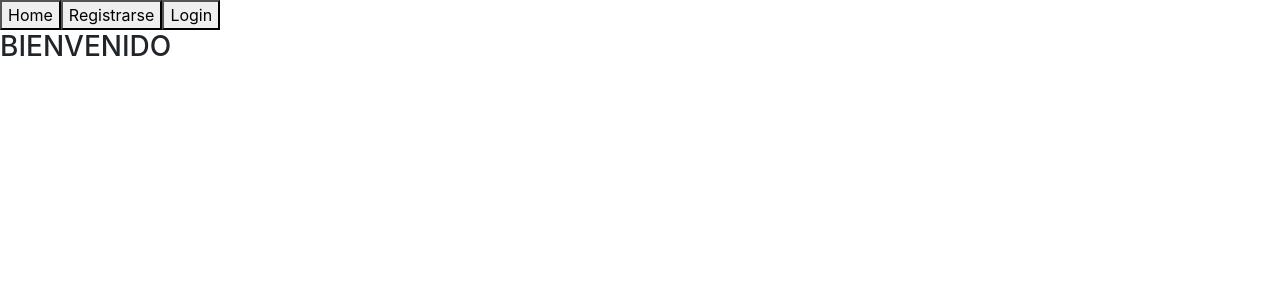
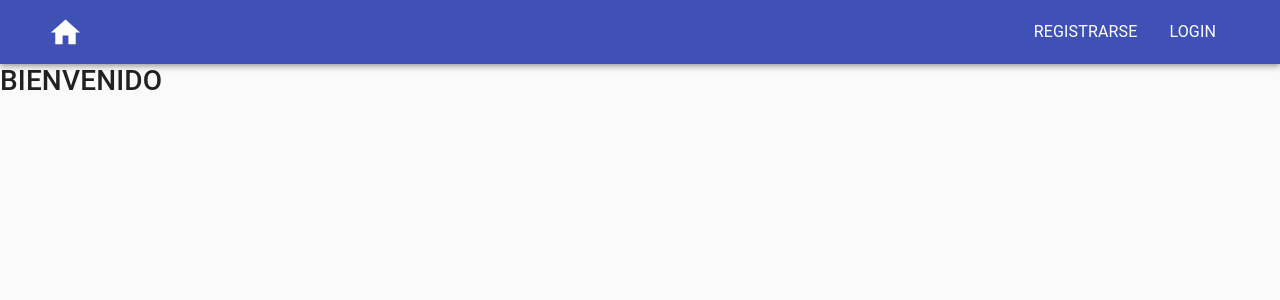
Before and after one commit to jmarfia/contabilidadFront, a React (Create React App) app in the folder contabilidad-front/: page / in a window 1280 px wide. Shown: the top 300 px of the page. Built offline with nearby package versions, Linux system fonts and the light colour scheme.

Commit message:
add navbar and table view

```diff
--- a/contabilidad-front/package.json
+++ b/contabilidad-front/package.json
@@ -3,6 +3,9 @@
   "version": "0.1.0",
   "private": true,
   "dependencies": {
+    "@material-ui/core": "^4.11.3",
+    "@material-ui/icons": "^4.11.2",
+    "@material-ui/lab": "^4.0.0-alpha.57",
     "@testing-library/jest-dom": "^5.11.10",
     "@testing-library/react": "^11.2.5",
     "@testing-library/user-event": "^12.8.3",
--- a/contabilidad-front/src/App.js
+++ b/contabilidad-front/src/App.js
@@ -1,4 +1,4 @@
-import Home from "./components/Home";
+import HomePage from "./components/Home";
 import NavBar from "./components/NavBar";
 import Login from "./components/Login";
 import Movements from "./components/Movements";
@@ -13,7 +13,7 @@ const App = () => (
     <NavBar />
     <Switch>
       <Route exact path="/">
-        <Home />
+        <HomePage />
       </Route>
       <Route exact path="/movements">
         <Movements />
--- a/contabilidad-front/src/components/Home.jsx
+++ b/contabilidad-front/src/components/Home.jsx
@@ -1,12 +1,7 @@
 import React from "react";
-import { useSelector, useDispatch } from "react-redux";
-import {isLogged} from "../store/actions"
-
 
 const Home = () => {
-    const logged = useSelector(state => state.isLogged)
     let username = localStorage.getItem("username");
-    const dispatch = useDispatch();
     return (
 
         <div>
--- a/contabilidad-front/src/components/Movements.jsx
+++ b/contabilidad-front/src/components/Movements.jsx
@@ -1,12 +1,41 @@
 import React, { useEffect, useState } from "react";
 import axios from "axios";
+import {
+  Paper,
+  makeStyles,
+  TableBody,
+  TableRow,
+  TableCell,
+  TableContainer,
+} from "@material-ui/core";
 import Button from "@material-ui/core/Button";
-import { makeStyles } from "@material-ui/core/styles";
 import DeleteIcon from "@material-ui/icons/Delete";
+import Notification from "./Notification";
+import useTable from "./useTable";
+
+const useStyles = makeStyles((theme) => ({
+  pageContent: {
+    margin: theme.spacing(5),
+    padding: theme.spacing(3),
+  },
+}));
+
+const headCells=[
+    {id:"Movement", label:"Where the money goes"},
+    {id:"Amount", label:"How much money"},
+    {id: "Delete", label:"Delete"}
+]
 
 const Movements = () => {
   const [movements, setMovements] = useState([]);
   const [error, setError] = useState("");
+  const [notify, setNotify] = useState({
+    isOpen: false,
+    message: "",
+    type: "",
+  });
+  const classes = useStyles();
+  const { TblContainer, TblHead } = useTable(movements, headCells);
 
   function getMovements() {
     let options = {
@@ -31,6 +60,7 @@ const Movements = () => {
   }, []);
 
   async function deleteMovement(id) {
+    if (window.confirm("Are you sure to delete this record?")) {
       let options = {
         method: "delete",
         url: `http://localhost:3001/api/deletemovement/${id}`,
@@ -40,8 +70,14 @@ const Movements = () => {
         console.log("el id", id);
         await axios(options);
         getMovements();
+        setNotify({
+          isOpen: true,
+          message: "Deleted successfully",
+          type: "success",
+        });
       } catch (err) {
         console.log("ENTORAL ELES", err);
+      }
     }
   }
 
@@ -52,16 +88,38 @@ const Movements = () => {
     whiteSpace: "nowrap",
   };
 
-  const useStyles = makeStyles((theme) => ({
-    button: {
-      margin: theme.spacing(1),
-    },
-  }));
-  const classes = useStyles();
+  return (
+    <>
+      <Paper className={classes.pageContent}>
+        <TblContainer>
+            <TblHead />
+          <TableBody>
+            {movements.map((movement) => (
+              <TableRow key={movement._id}>
+                <TableCell>{movement.name}</TableCell>
+                <TableCell>${movement.amount}</TableCell>
+                <TableCell>
+                <Button
+          onClick={() => deleteMovement(movement._id)}
+          variant="contained"
+          color="secondary"
+          startIcon={<DeleteIcon />}
+        ></Button>
+                </TableCell>
+              </TableRow>
+            ))}
+          </TableBody>
+        </TblContainer>
+      </Paper>
+      <Notification notify={notify} setNotify={setNotify} />
+    </>
+  );
+};
 
-  return (
-    <div>
-      <h1 id="mayuscula">Movimientos</h1>
+export default Movements;
+
+{
+  /* <h1 id="mayuscula">Movimientos</h1>
 <h2>{error}</h2>
 <div className="card-deck product-list">
   {movements.map((movement) => (
@@ -76,7 +134,6 @@ const Movements = () => {
             right: 5,
             top: 5,
           }}
-                className={classes.button}
           startIcon={<DeleteIcon />}
         ></Button>
 
@@ -88,8 +145,5 @@ const Movements = () => {
     </div>
   ))}
 </div>
-    </div>
-  );
-};
-
-export default Movements;
+<Notification notify={notify} setNotify={setNotify} /> */
+}
--- a/contabilidad-front/src/components/NavBar.jsx
+++ b/contabilidad-front/src/components/NavBar.jsx
@@ -1,67 +1,123 @@
 import React from "react";
 import { useSelector, useDispatch } from "react-redux";
 import { Link } from "react-router-dom";
-import { actionLogout } from "../store/actions"
+import { actionLogout } from "../store/actions";
 import { useHistory } from "react-router-dom";
+import {
+  AppBar,
+  Toolbar,
+  IconButton,
+  List,
+  ListItem,
+  ListItemText,
+  makeStyles,
+  Container,
+} from "@material-ui/core";
+import { Home } from "@material-ui/icons";
 
+const useStyles = makeStyles({
+  navbarDisplayFlex: {
+    display: `flex`,
+    justifyContent: `space-between`,
+  },
+  navDisplayFlex: {
+    display: `flex`,
+    justifyContent: `space-between`,
+  },
+  linkText: {
+    textDecoration: `none`,
+    textTransform: `uppercase`,
+    color: `white`,
+  },
+});
 
-
-const Home = () => {
-    const logged = useSelector(state => state.isLogged)
+const NavBar = () => {
+  const classes = useStyles();
+  const logged = useSelector((state) => state.isLogged);
   const dispatch = useDispatch();
   let history = useHistory();
 
-    function logout() {
-        localStorage.removeItem("token")
-        dispatch(actionLogout())
+  async function logout() {
+    try {
+      localStorage.removeItem("username");
+      localStorage.removeItem("token");
+      dispatch(actionLogout());
       history.push("/");
+    } catch (err) {
+      console.log(err);
+    }
   }
 
   return (
+    <>
+      <AppBar position="static">
+        <Toolbar>
+          <Container className={classes.navbarDisplayFlex}>
+            <IconButton edge="start" color="inherit" aria-label="home">
+              <a href="/" key="Movimientos" className={classes.linkText}>
+                {" "}
+                <Home fontSize="large" />
+              </a>
+            </IconButton>
 
-        <div>
-            <Link to="/">
-                <button type="button">
-                    Home
-     </button>
-            </Link>
-
+            <List
+              component="nav"
+              aria-labelledby="main navigation"
+              className={classes.navDisplayFlex}
+            >
               {logged ? (
                 <>
+                  <a
+                    href="/Movements"
+                    key="Movimientos"
+                    className={classes.linkText}
+                  >
+                    <ListItem button>
+                      <ListItemText primary="Movimientos" />
+                    </ListItem>
+                  </a>
 
-                    <Link to="/Movements">
-                        <button type="button">
-                            Ver todos los movimientos
-             </button>
-                    </Link>
-                    <Link to="/NewMovement">
-                        <button type="button">
-                            Crear nuevo movimiento
-             </button>
-                    </Link>
-                    <button type="button" onClick={logout}>Logout</button>
+                  <a
+                    href="/NewMovement"
+                    key="Crear movimiento"
+                    className={classes.linkText}
+                  >
+                    <ListItem button>
+                      <ListItemText primary="Crear movimiento" />
+                    </ListItem>
+                  </a>
+                  <ListItem
+                    button
+                    onClick={logout}
+                    className={classes.linkText}
+                  >
+                    <ListItemText primary="LogOut" />
+                  </ListItem>
                 </>
-
-            )
-                : (
+              ) : (
                 <>
-
-
-                        <Link to="/register">
-                            <button type="button">Registrarse</button>
-                        </Link>
-                        <Link to="/login">
-                            <button type="button">
-                                Login
- </button>
-                        </Link>
+                  <a
+                    href="/register"
+                    key="Registrarse"
+                    className={classes.linkText}
+                  >
+                    <ListItem button>
+                      <ListItemText primary="Registrarse" />
+                    </ListItem>
+                  </a>
+                  <a href="/login" key="Login" className={classes.linkText}>
+                    <ListItem button>
+                      <ListItemText primary="Login" />
+                    </ListItem>
+                  </a>
                 </>
               )}
-
-
-        </div>
-
+            </List>
+          </Container>
+        </Toolbar>
+      </AppBar>
+    </>
   );
 };
 
-export default Home;
+export default NavBar;
--- /dev/null
+++ b/contabilidad-front/src/components/Notification.jsx
@@ -0,0 +1,24 @@
+import React from "react";
+import { Snackbar } from "@material-ui/core";
+import { Alert } from "@material-ui/lab";
+
+export default function Notification(props) {
+  const { notify, setNotify } = props;
+
+  return (
+    <Snackbar
+      open={notify.isOpen}
+      autoHideDuration={3000}
+      anchorOrigin={{ vertical: "top", horizontal: "right" }}
+      onClose={() =>
+        setNotify({
+          isOpen: false,
+          message: "",
+          type: "",
+        })
+      }
+    >
+      <Alert severity={notify.type}> {notify.message} </Alert>
+    </Snackbar>
+  );
+}
--- /dev/null
+++ b/contabilidad-front/src/components/useTable.jsx
@@ -0,0 +1,20 @@
+import React from "react";
+import { Table, TableCell, TableHead, TableRow } from "@material-ui/core";
+export default function useTable(records, headCells) {
+  const TblContainer = (props) => <Table>{props.children}</Table>;
+  const TblHead = (props) => {
+    return (
+      <TableHead>
+        <TableRow>
+          {headCells.map((headCell) => (
+            <TableCell key={headCell.id}>{headCell.label}</TableCell>
+          ))}
+        </TableRow>
+      </TableHead>
+    );
+  };
+  return {
+    TblContainer,
+    TblHead
+  };
+}
--- a/contabilidad-front/src/index.js
+++ b/contabilidad-front/src/index.js
@@ -1,22 +1,21 @@
-import React from 'react';
-import ReactDOM from 'react-dom';
+import React from "react";
+import ReactDOM from "react-dom";
 import { Provider } from "react-redux";
-
-import './index.css';
-import App from './App';
-import reportWebVitals from './reportWebVitals';
+import { CssBaseline } from "@material-ui/core";
+import "./index.css";
+import App from "./App";
+import reportWebVitals from "./reportWebVitals";
 import store from "./store/store";
 import "bootstrap/dist/css/bootstrap.css";
-
-
 
 ReactDOM.render(
   <React.StrictMode>
     <Provider store={store}>
+      <CssBaseline />
       <App />
     </Provider>
   </React.StrictMode>,
-  document.getElementById('root')
+  document.getElementById("root")
 );
 
 // If you want to start measuring performance in your app, pass a function
```
Also changed, not shown: 1 other file (tests, documents, lock files or other folders). Lines whose indentation alone changed are shown as unchanged.
